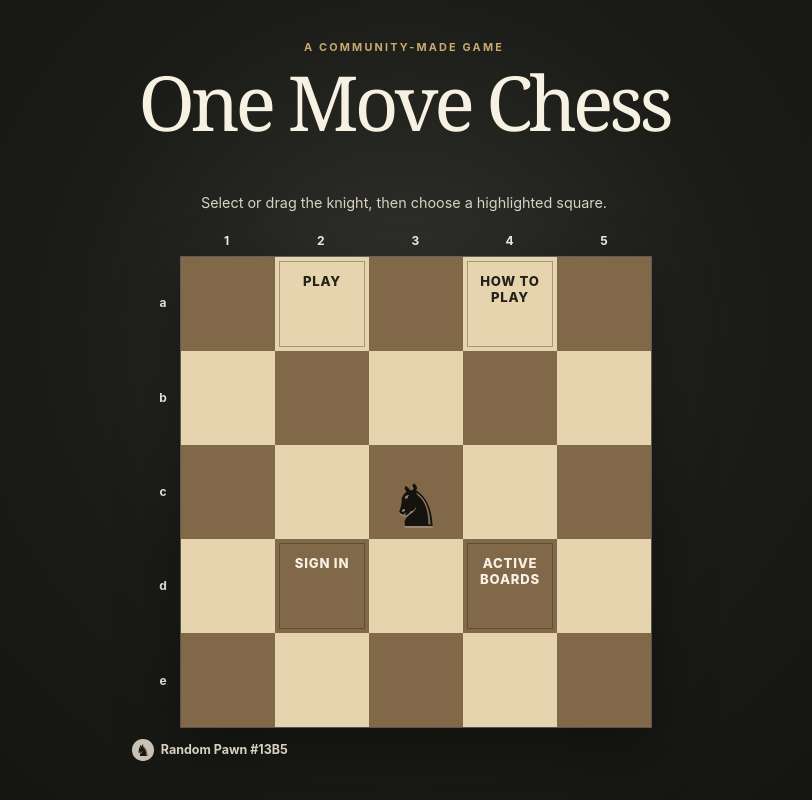
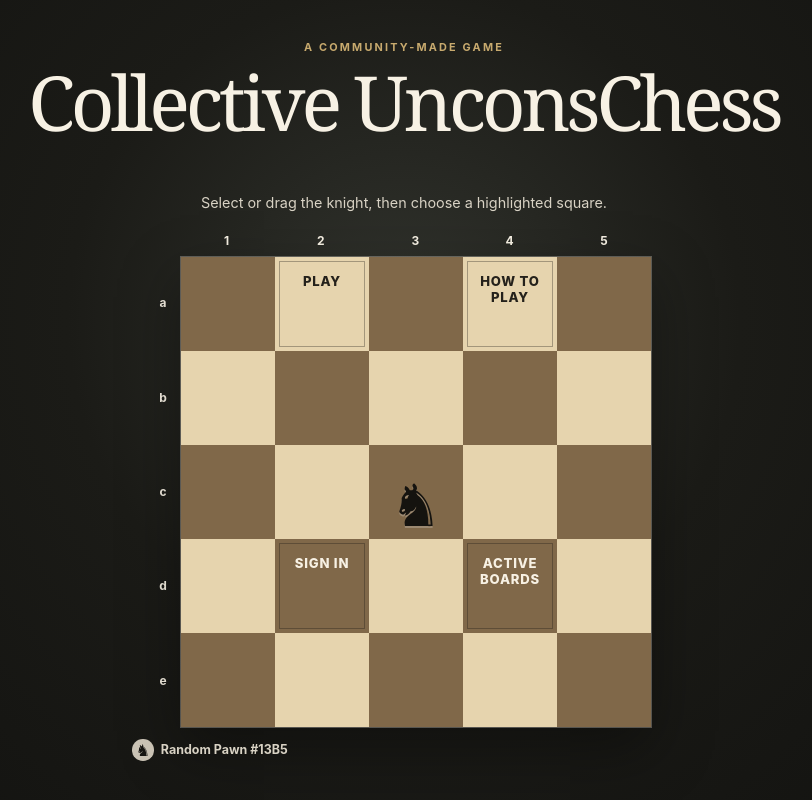
Before and after one commit to prhmalzd/onemovechess, a Next.js app in the folder apps/web/: page / in a window 1280 px wide. Shown: the whole page, without its empty margins (236-1048 px from the left). Built offline with nearby package versions, Linux system fonts and the light colour scheme; no server answers.

Commit message:
Rename the application

```diff
--- a/apps/web/app/layout.tsx
+++ b/apps/web/app/layout.tsx
@@ -4,9 +4,9 @@ import { AppProviders } from './components/AppProviders';
 import { PwaRegistration } from './components/PwaRegistration';
 
 export const metadata: Metadata = {
-  title: 'One Move Chess',
+  title: 'Collective UnconsChess',
   description: 'A community-made chess game, one move at a time.',
-  applicationName: 'One Move Chess',
+  applicationName: 'Collective UnconsChess',
 };
 
 export default function RootLayout({ children }: Readonly<{ children: React.ReactNode }>) {
--- a/apps/web/app/manifest.ts
+++ b/apps/web/app/manifest.ts
@@ -2,8 +2,8 @@ import type { MetadataRoute } from 'next';
 
 export default function manifest(): MetadataRoute.Manifest {
   return {
-    name: 'One Move Chess',
-    short_name: 'One Move',
+    name: 'Collective UnconsChess',
+    short_name: 'UnconsChess',
     description: 'A community-made chess game, one move at a time.',
     start_url: '/',
     display: 'standalone',
--- a/apps/web/src/features/home/MainPage.tsx
+++ b/apps/web/src/features/home/MainPage.tsx
@@ -124,7 +124,7 @@ export function MainPage({ onNavigate }: { onNavigate: (path: AppPath) => void }
   }
 
   return <main className="main-page">
-    <header className="site-header"><p className="eyebrow">A community-made game</p><h1>One Move Chess</h1></header>
+    <header className="site-header"><p className="eyebrow">A community-made game</p><h1>Collective UnconsChess</h1></header>
     <section aria-label="Main menu" className="menu-section">
       <p className="instruction">Select or drag the knight, then choose a highlighted square.</p>
       <div className="board-shell">
```
Also changed, not shown: 2 other files (tests, documents, lock files or other folders).
